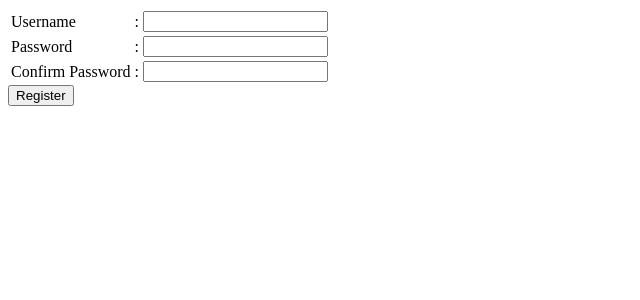
After one commit to Hendrawan5rb/php, a PHP site: page /auth/registration.php in a window 1280 px wide. The commit adds this page. Shown: the top 300 px of the page, without its empty margins (0-640 px from the left). Run offline with PHP 8.4, Linux system fonts and the light colour scheme.

Commit message:
Registration

```diff
--- a/delete.php
+++ b/CRUD/delete.php
@@ -1,5 +1,5 @@
 <?php
-require "connect.php";
+require "../connect.php";
 
 $id = $_GET['id'];
 $gambar = $_GET['gambar'];
--- a/index.php
+++ b/CRUD/index.php
@@ -11,8 +11,8 @@
     <h1>Dashboard</h1>
 
     <?php
-    require "connect.php";
-    include "sidebar.php";
+    require "../connect.php";
+    include "../sidebar.php";
 
     if (isset($_POST['search'])) {
         $komik = search($_POST['keyword']);
--- /dev/null
+++ b/auth/registration.php
@@ -0,0 +1,51 @@
+<?php
+require '../connect.php';
+
+if (isset($_POST['register'])) {
+    if (register($_POST) > 0) {
+        echo "<script>
+        alert('Registrasi Berhasil');
+        document.location.href= '/CRUD/index.php';
+        </script>";
+    }
+} else {
+    mysqli_error($connect);
+}
+
+
+?>
+
+<!DOCTYPE html>
+<html lang="en">
+
+<head>
+    <meta charset="UTF-8">
+    <meta name="viewport" content="width=device-width, initial-scale=1.0">
+    <title>Registration</title>
+</head>
+
+<body>
+    <form method="POST">
+        <table>
+            <tr>
+                <td><label for="username">Username</label></td>
+                <td>:</td>
+                <td><input type="text" name="username" id="username"></td>
+            </tr>
+            <tr>
+                <td><label for="password">Password</label></td>
+                <td>:</td>
+                <td><input type="password" name="password" id="password"></td>
+            </tr>
+            <tr>
+                <td><label for="confirm">Confirm Password</label></td>
+                <td>:</td>
+                <td><input type="password" name="confirm" id="confirm"></td>
+            </tr>
+        </table>
+
+        <button type="submit" name="register">Register</button>
+    </form>
+</body>
+
+</html>
--- a/connect.php
+++ b/connect.php
@@ -43,7 +43,7 @@ function create($data)
         }
     }
 
-    $query = "INSERT INTO komik (judul, ide, premis, gambar) VALUES ('$judul', '$ide', '$premis', '$gambar');";
+    $query = "INSERT INTO komik (judul, ide, premis, gambar) VALUES ('$judul', '$ide', '$premis', '$gambar')";
     mysqli_query($connect, $query);
 
     return mysqli_affected_rows($connect);
@@ -86,7 +86,7 @@ function upload($gambar_lama = "")
     $nama_file_baru .= ".";
     $nama_file_baru .= $extension;
 
-    move_uploaded_file($tmp, 'img/' . $nama_file_baru);
+    move_uploaded_file($tmp, '../img/' . $nama_file_baru);
     unlink($gambar_lama);
 
     return "img/" . $nama_file_baru;
@@ -128,3 +128,29 @@ function delete($id, $gambar)
 
     return mysqli_affected_rows($connect);
 }
+
+function register($data)
+{
+    global $connect;
+
+    $username = strtolower(stripslashes($data['username']));
+    $password = mysqli_real_escape_string($connect, $data['password']);
+    $confirm = mysqli_real_escape_string($connect, $data['confirm']);
+
+    $result = mysqli_query($connect, "SELECT username FROM users WHERE username = '$username'");
+    if (mysqli_fetch_assoc($result)) {
+        echo "<script>alert('Username sudah terdaftar. Mohon buat username lain.')</script>";
+        return false;
+    }
+
+    if ($password !== $confirm) {
+        echo "<script>alert('Password dan Konfirmasi Password tidak sama')</script>";
+        return false;
+    }
+
+    $password = password_hash($password, PASSWORD_DEFAULT);
+
+    mysqli_query($connect, "INSERT INTO users (username, password) VALUES ('$username', '$password')");
+
+    return mysqli_affected_rows($connect);
+}
--- a/array.php
+++ b/procedural/array.php
@@ -9,7 +9,7 @@
 
 <body>
 
-    <?php include "sidebar.php"; ?>
+    <?php include "../sidebar.php"; ?>
 
     <?php
     // ---Cara penulisan array gaya lama---
--- a/control_structure.php
+++ b/procedural/control_structure.php
@@ -9,7 +9,7 @@
 
 <body>
 
-    <?php include "sidebar.php"; ?>
+    <?php include "../sidebar.php"; ?>
 
     <?php
 
--- a/function.php
+++ b/procedural/function.php
@@ -11,7 +11,7 @@
 
     <h1><?= salam("Pagi", "Zee"); ?></h1>
 
-    <?php include "sidebar.php"; ?>
+    <?php include "../sidebar.php"; ?>
 
     <?php
     // ---Ada Built-in Function PHP---
--- a/request_method.php
+++ b/procedural/request_method.php
@@ -12,7 +12,7 @@
     <h1>Selamat datang, <?= (isset($_GET['nama'])) ? $_GET['nama'] : "Admin"; ?></h1>
     <h2><?= (isset($_POST['jurusan'])) ? "Dari jurusan " . $_POST['jurusan'] : ""; ?></h2>
 
-    <?php include "sidebar.php"; ?>
+    <?php include "../sidebar.php"; ?>
 
     <?php
     $a = 7;
--- a/syntax.php
+++ b/procedural/syntax.php
@@ -10,7 +10,7 @@
 <body>
     <h1>Selamat datang, <?php echo "Zee" ?></h1>
 
-    <?php include "sidebar.php"; ?>
+    <?php include "../sidebar.php"; ?>
 
     <?php
 
```
Also changed, not shown: CRUD/create.php (renamed from update.php, +10 -18 lines), CRUD/update.php (renamed from create.php, +18 -10 lines), sidebar.php (+6 -6 lines).
